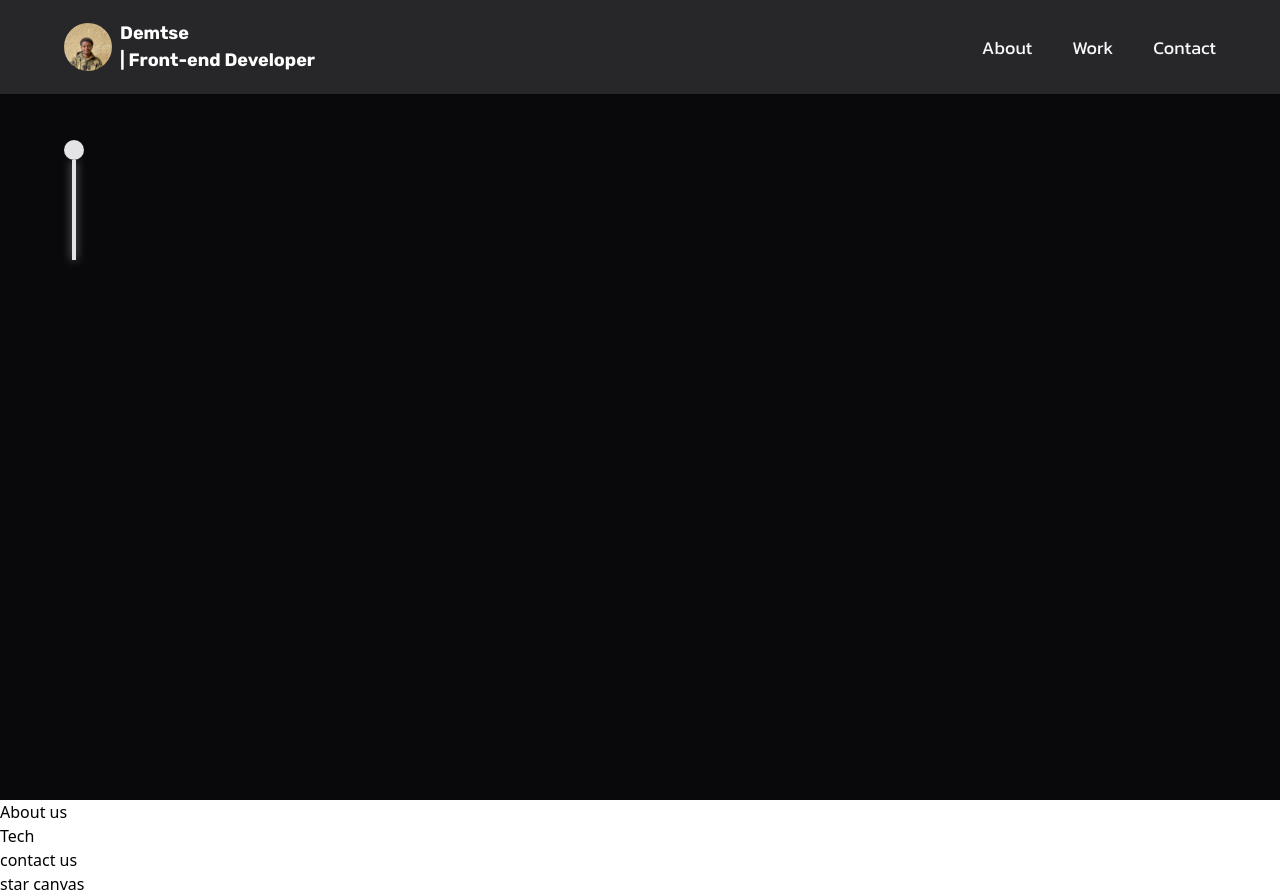
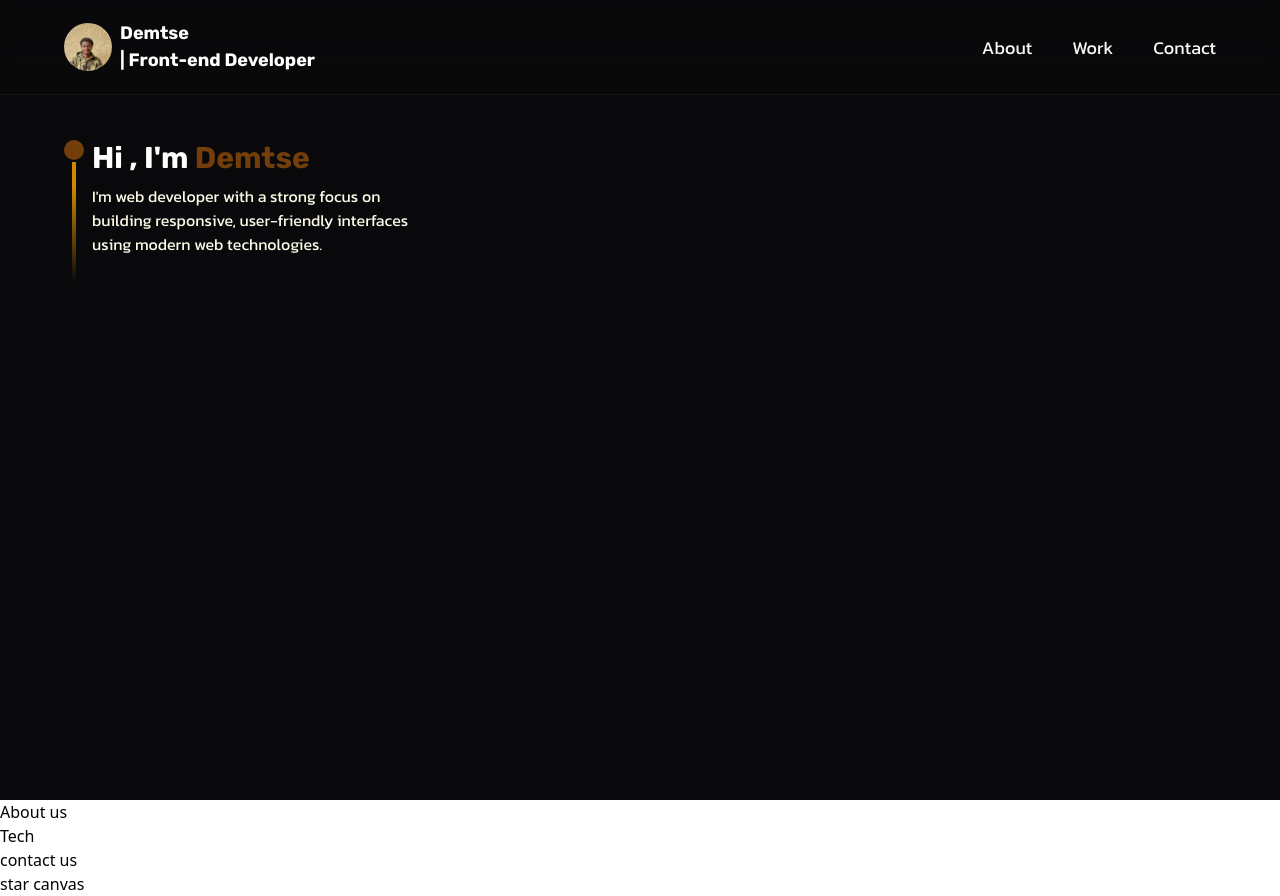
Before and after one commit to Demlew1/3d-portfolio-react-threejs, a React (Vite) app: page / in a window 1280 px wide. Built offline with nearby package versions, Linux system fonts and the light colour scheme; a web font is replaced by a local one.

Commit message:
finished stylining the hero text and changed some styles for the Navbar

```diff
--- a/src/components/Hero.jsx
+++ b/src/components/Hero.jsx
@@ -7,11 +7,20 @@ function Hero() {
       <div
         className={`${styles.paddingX} absolute inset-0 top-[120px] max-w-7xl mx-auto flex flex-row items-start gap-5`}
       >
-        <div className="flex flex-col justify-center items-center mt-5">
-          <div className="size-5 rounded-full bg-zinc-200 z-10" />
-          <div className="w-1 h-20 sm:h-25 bg-zinc-200 shadow-[0_0_10px_rgba(255,255,255,0.5)] transition-all duration-500" />
+        <div className="flex flex-row gap-2 justify-center items-start mt-5">
+          <div className="flex flex-col items-center gap-0.5">
+            <div className="size-5 rounded-full bg-yellow-900 z-10" />
+            <div className="w-1 h-30 bg-[linear-gradient(to_bottom,theme(colors.yellow.600)_0px,theme(colors.yellow.600)_25px,transparent_100%)]" />
+          </div>
           <div>
-            <h1></h1>
+            <h1 className={`text-3xl font-bold font-['Rubik'] text-white `}>
+              Hi , I'm <span className="text-yellow-900">Demtse</span>
+            </h1>
+            <p className={`font-['Kanit'] text-yellow-50 mt-2 text-white-200`}>
+              I'm web developer with a strong focus on <br />
+              building responsive, user-friendly interfaces
+              <br /> using modern web technologies.
+            </p>
           </div>
         </div>
       </div>
--- a/src/components/Navbar.jsx
+++ b/src/components/Navbar.jsx
@@ -9,7 +9,7 @@ export default function Navbar() {
   const [toggle, setToggle] = useState(false);
   return (
     <nav
-      className={`${styles.paddingX} bg-zinc-800 w-full flex items-center py-5 fixed top-0 z-20 bg-primary`}
+      className={`${styles.paddingX} w-full flex items-center py-5 fixed top-0 z-20 bg-[linear-gradient(to_bottom,rgba(9,9,11,0.9)_0%,rgba(9,9,11,0.7)_100%)] backdrop-blur-sm border-b border-yellow-900/20`}
     >
       <div className="w-full flex justify-between items-center max-2-7xl mx-auto">
         <Link
```
